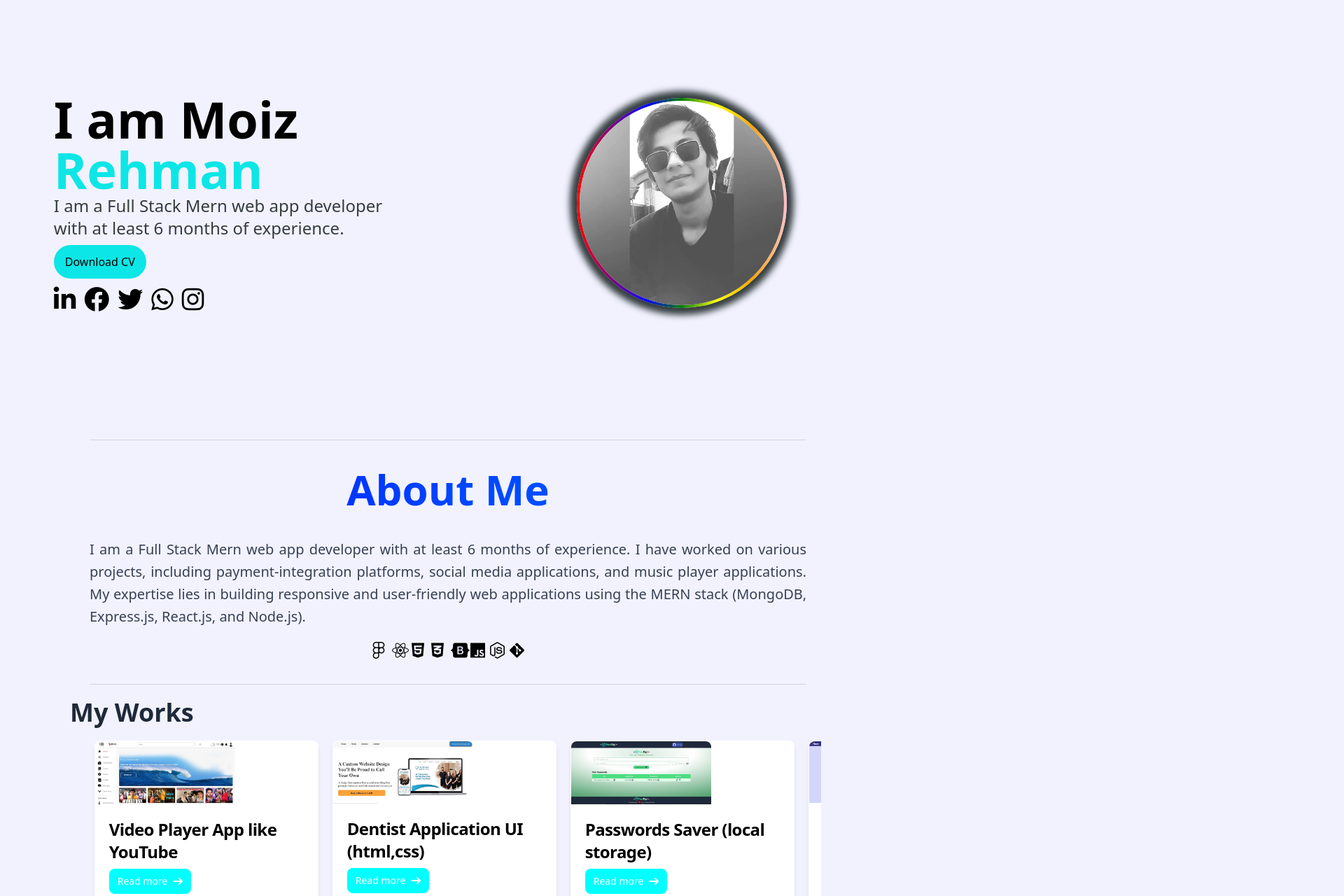
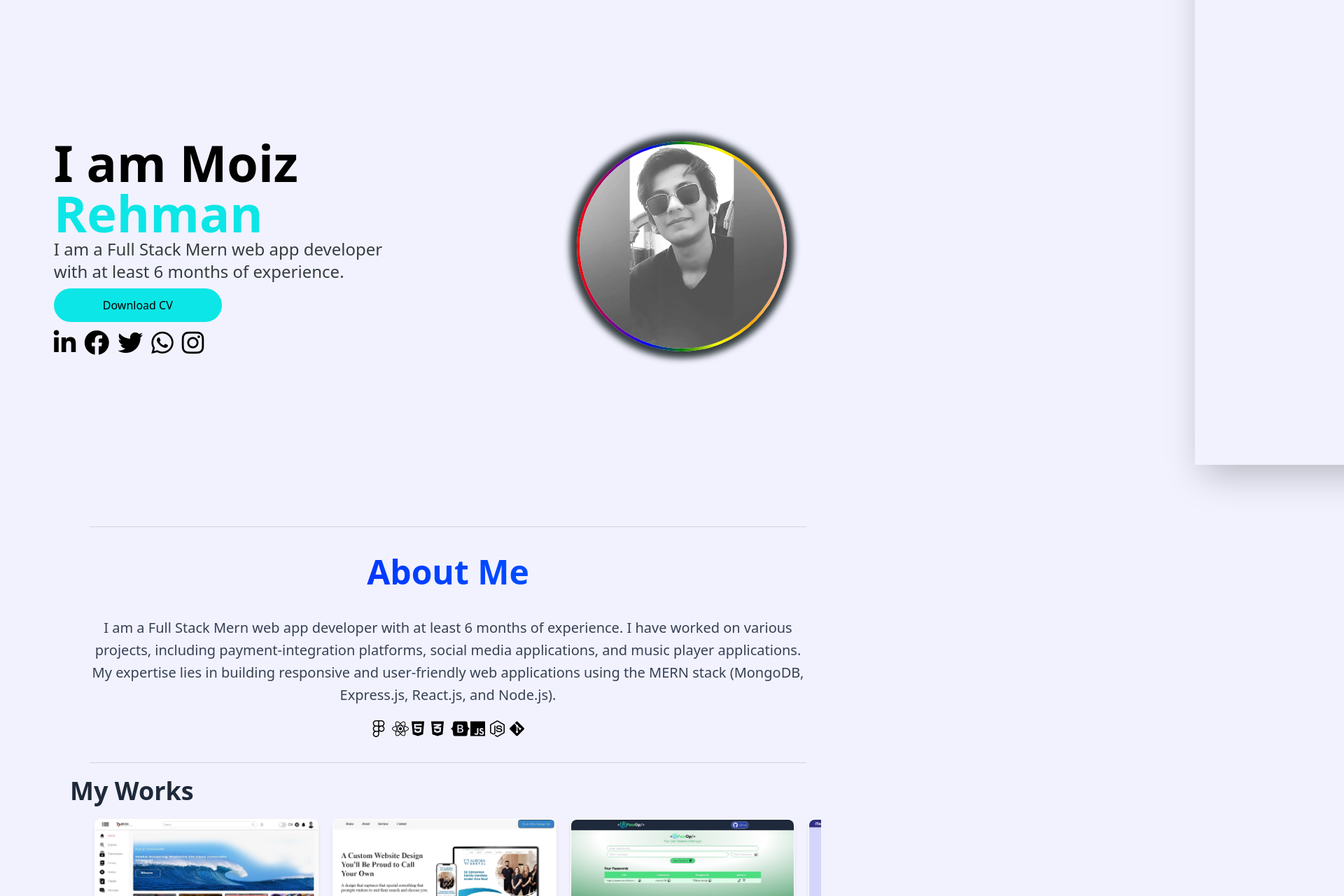
Before and after one commit to Moiz6019725/next-js-portfolio, a Next.js app: page / in a window 1280 px wide. Shown: the part 200-1480 px from the top of the page at 70% size, 1920 px wide, since content can reach past the window. Built offline with nearby package versions, Linux system fonts and the light colour scheme.

Commit message:
fixed some fixes

```diff
--- a/app/components/AboutSection.js
+++ b/app/components/AboutSection.js
@@ -4,10 +4,10 @@ const AboutSection = () => {
   return (
     <>
       <div className="py-10">
-        <h2 className="gradient-text text-6xl font-bold text-center pb-10 max-[915px]:text-3xl">
+        <h2 className="gradient-text text-5xl font-bold text-center pb-10 max-[915px]:text-3xl">
           About Me
         </h2>
-        <div className="w-[80%] m-auto text-justify">
+        <div className="w-[80%] m-auto text-center">
           <p className="text-xl max-[915px]:text-sm leading-8 text-gray-700 max-[915px]:leading-6">
             I am a Full Stack Mern web app developer with at least 6 months of
             experience. I have worked on various projects, including
--- a/app/components/MyWork.js
+++ b/app/components/MyWork.js
@@ -16,8 +16,8 @@ const MyWork = () => {
                   <Image
                     className="rounded-t-lg"
                     src="/video-player.jpg"
-                    height={200}
-                    width={200}
+                    height={143}
+                    width={318}
                     alt=""
                   />
                 </a>
@@ -56,8 +56,8 @@ const MyWork = () => {
                   <Image
                     className="rounded-t-lg"
                     src="/dentist-website.jpg"
-                    height={200}
-                    width={200}
+                    height={143}
+                    width={318}
                     alt=""
                   />
                 </a>
@@ -96,8 +96,8 @@ const MyWork = () => {
                   <Image
                     className="rounded-t-lg"
                     src="/passop.jpg"
-                    height={200}
-                    width={200}
+                    height={143}
+                    width={318}
                     alt=""
                   />
                 </a>
@@ -137,8 +137,8 @@ const MyWork = () => {
                     className="rounded-t-lg"
                     src="/todo-app.jpg"
                     alt=""
-                    height={200}
-                    width={200}
+                    height={143}
+                    width={318}
                   />
                 </a>
                 <div className="p-5">
@@ -176,8 +176,8 @@ const MyWork = () => {
                   <Image
                     className="rounded-t-lg"
                     src="/twitter-clone.jpg"
-                    height={200}
-                    width={200}
+                    height={143}
+                    width={318}
                     alt=""
                   />
                 </a>
@@ -216,8 +216,8 @@ const MyWork = () => {
                   <Image
                     className="rounded-t-lg"
                     src="/spotify-clone.jpg"
-                    height={200}
-                    width={200}
+                    height={143}
+                    width={318}
                     alt=""
                   />
                 </a>
@@ -256,8 +256,8 @@ const MyWork = () => {
                   <Image
                     className="rounded-t-lg"
                     src="/get-me-chai.jpg"
-                    height={200}
-                    width={200}
+                    height={143}
+                    width={318}
                     alt=""
                   />
                 </a>
--- a/app/components/Navbar.js
+++ b/app/components/Navbar.js
@@ -69,17 +69,17 @@ const Navbar = () => {
       </ul>
 
       <div className="flex items-center justify-center gap-4 max-[715px]:gap-2">
-        <button className="bg-[#0be7e7] px-3 py-2 max-[715px]:hidden rounded-md text-black font-semibold hover:bg-red-700 transition-colors">
+        <button className="bg-[#0be7e7] px-3 py-2 max-[715px]:hidden rounded-md text-black font-semibold hover:bg-[#5eb6b6] transition-colors">
           <Link href="#" className="btn max-[915px]:text-sm">
             Hire Me
           </Link>
         </button>
         <button
           onClick={(e) => {
-            if (sideBarRef.current.style.display === "block") {
-              sideBarRef.current.style.display = "none";
+            if (sideBarRef.current.style.right === "-100%") {
+              sideBarRef.current.style.right = "0";
             } else {
-              sideBarRef.current.style.display = "block";
+              sideBarRef.current.style.right = "-100%";
             }
           }}
           className="sidebar cursor-pointer hidden max-[715px]:block"
@@ -89,13 +89,18 @@ const Navbar = () => {
       </div>
       <div
         ref={sideBarRef}
-        className="sidebar h-screen w-2/3 bg-[#f2f2ff] absolute right-0 top-16 z-10 hidden shadow-2xl"
+        className="sidebar h-screen w-2/3 bg-[#f2f2ff] absolute right-[-100%] top-16 z-10 shadow-2xl transition-all duration-300 ease-in-out"
       >
+        <button onClick={()=>{
+          sideBarRef.current.style.right = "-100%";
+        }}>
+          <i className="px-3 fa-solid fa-xmark"></i>
+        </button>
         <ul className="flex flex-col items-center justify-center gap-8 pt-8 font-semibold">
           <li>
             <Link
               className={
-                pathName === "/" ? "border-b-2 border-b-[#00FFFF]" : ""
+                pathName === "/" ? "border-b-2 border-b-[#00FFFF] px-5" : ""
               }
               href="/"
             >
@@ -105,7 +110,7 @@ const Navbar = () => {
           <li>
             <Link
               className={
-                pathName === "/blog" ? "border-b-2 border-b-[#00FFFF]" : ""
+                pathName === "/blog" ? "border-b-2 border-b-[#00FFFF] px-5" : ""
               }
               href="/blog"
             >
@@ -115,7 +120,7 @@ const Navbar = () => {
           <li>
             <Link
               className={
-                pathName === "/services" ? "border-b-2 border-b-[#00FFFF]" : ""
+                pathName === "/services" ? "border-b-2 border-b-[#00FFFF] px-5" : ""
               }
               href="/services"
             >
@@ -125,7 +130,7 @@ const Navbar = () => {
           <li>
             <Link
               className={
-                pathName === "/about" ? "border-b-2 border-b-[#00FFFF]" : ""
+                pathName === "/about" ? "border-b-2 border-b-[#00FFFF] px-5" : ""
               }
               href="/linkabout"
             >
@@ -135,7 +140,7 @@ const Navbar = () => {
           <li>
             <Link
               className={
-                pathName === "/contact" ? "border-b-2 border-b-[#00FFFF]" : ""
+                pathName === "/contact" ? "border-b-2 border-b-[#00FFFF] px-5" : ""
               }
               href="/contact"
             >
--- a/app/layout.js
+++ b/app/layout.js
@@ -25,7 +25,7 @@ export default function RootLayout({ children }) {
         <link rel="shortcut icon" href="favicon.ico" type="image/x-icon" />
       </head>
       <body
-        className={`${geistSans.variable} ${geistMono.variable} antialiased bg-[#f2f2ff]`}
+        className={`${geistSans.variable} ${geistMono.variable} antialiased bg-[#f2f2ff] overflow-x-hidden text-black`}
       >
         <Navbar/>
         {children}
--- a/app/page.js
+++ b/app/page.js
@@ -10,8 +10,8 @@ export default function Home() {
   };
   return (
     <>
-      <div className="flex items-center min-h-[calc(84vh+4px)] gap-x-4 max-[915px]:flex-col-reverse">
-        <div className="w-full h-full place-content-center pl-[6%] max-[915px]:text-center max-[915px]:py-16">
+      <div className="flex items-center h-screen gap-x-4 max-[915px]:flex-col-reverse">
+        <div className="w-full  flex flex-col justify-center pl-[6%] max-[915px]:items-center max-[915px]:h-[40vh]">
           <h1 className="text-7xl font-semibold max-[915px]:text-3xl">
             I am Moiz <span className="text-[#0de6e6]">Rehman</span>
           </h1>
@@ -22,7 +22,7 @@ export default function Home() {
           </p>
           <button
             onClick={downloadCV}
-            className="max-[915px]:text-sm hover:cursor-pointer btn bg-[#0de6e6] text-black px-4 py-3 rou rounded-full mt-2"
+            className="w-60 max-[915px]:text-sm hover:cursor-pointer btn bg-[#0de6e6] text-black px-4 py-3 rou rounded-full mt-2"
           >
             Download CV
           </button>
@@ -44,13 +44,13 @@ export default function Home() {
             </a>
           </div>
         </div>
-        <div className="w-full h-full flex items-center justify-center max-[915px]:pt-16">
+        <div className="w-full flex items-center justify-center">
           <Image
             src="/profilepic.jpg"
             alt="Hero Image"
             width={300}
             height={300}
-            className="max-[915px]:w-1/2 object-cover rounded-full border-4 border-gradient shadow-[0_0_10px_10px_#343D3F] hover:shadow-[0_0_20px_rgba(0,0,0,0.7)] transition-shadow duration-300 ease-in-out"
+            className=" object-cover rounded-full border-4 border-gradient shadow-[0_0_10px_10px_#343D3F] hover:shadow-[0_0_20px_rgba(0,0,0,0.7)] transition-shadow duration-300 ease-in-out"
           />
         </div>
       </div>
```
